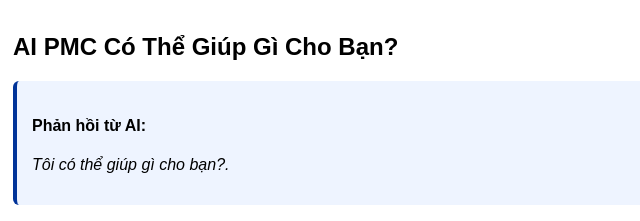
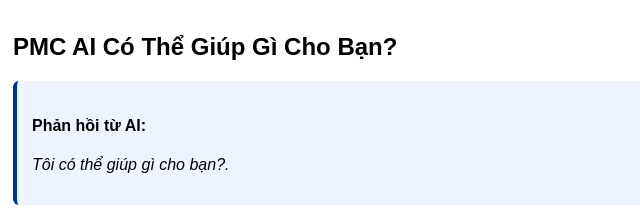
Before and after one commit to mtnlyoncafe/chatbot, a website: page index.html in a window 1280 px wide. Shown: the top 221 px of the page, 0-640 px from the left. Drawn offline with Linux system fonts and the light colour scheme.

Commit message:
Update index.html

```diff
--- a/index.html
+++ b/index.html
@@ -63,7 +63,7 @@
 </head>
 <body>
   <div class="info-box">
-    <h2>AI PMC Có Thể Giúp Gì Cho Bạn?</h2>
+    <h2>PMC AI Có Thể Giúp Gì Cho Bạn?</h2>
     <div id="response" class="chat-box">
       <h4><strong>Phản hồi từ AI:</strong></h4>
       <p><em>Tôi có thể giúp gì cho bạn?.</em></p>
```
